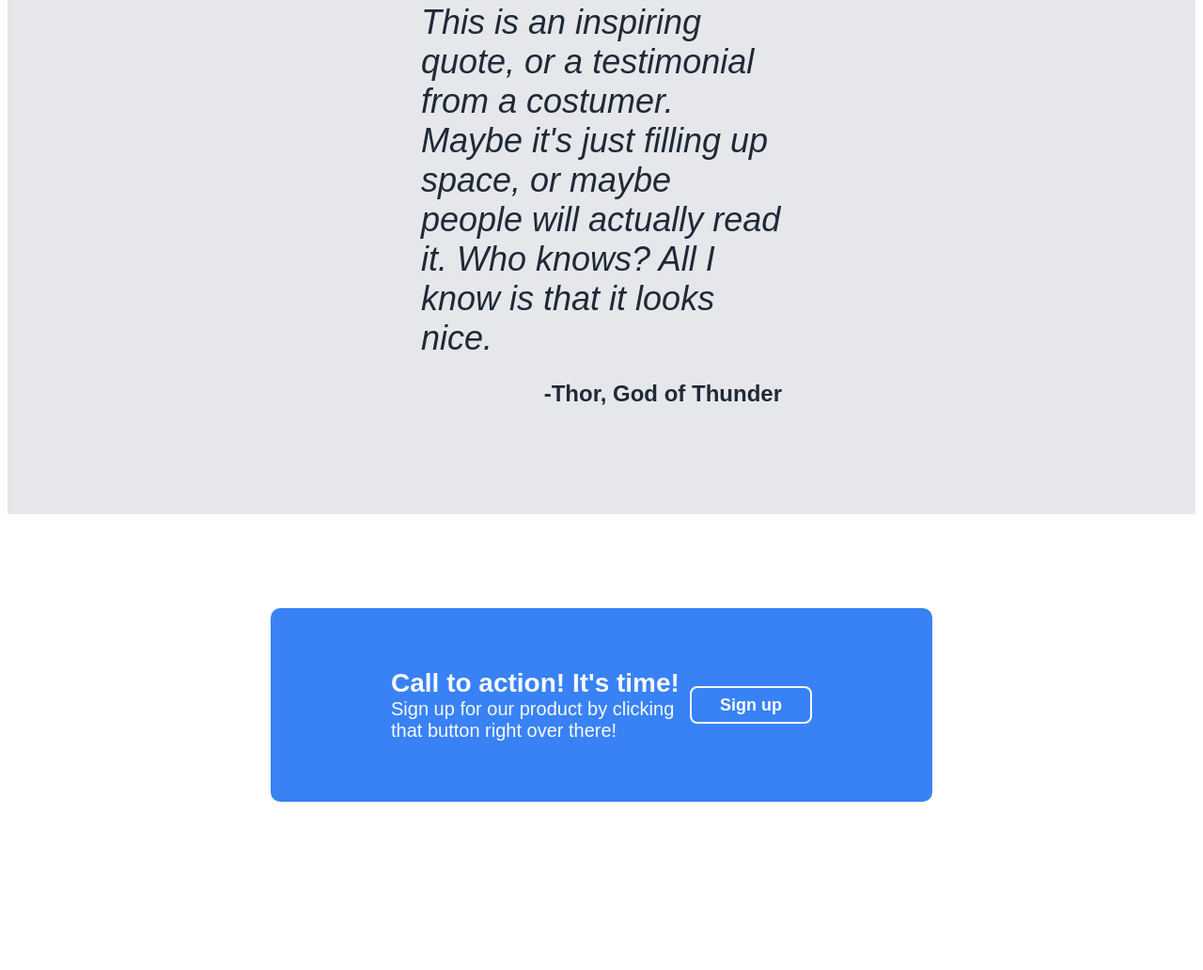
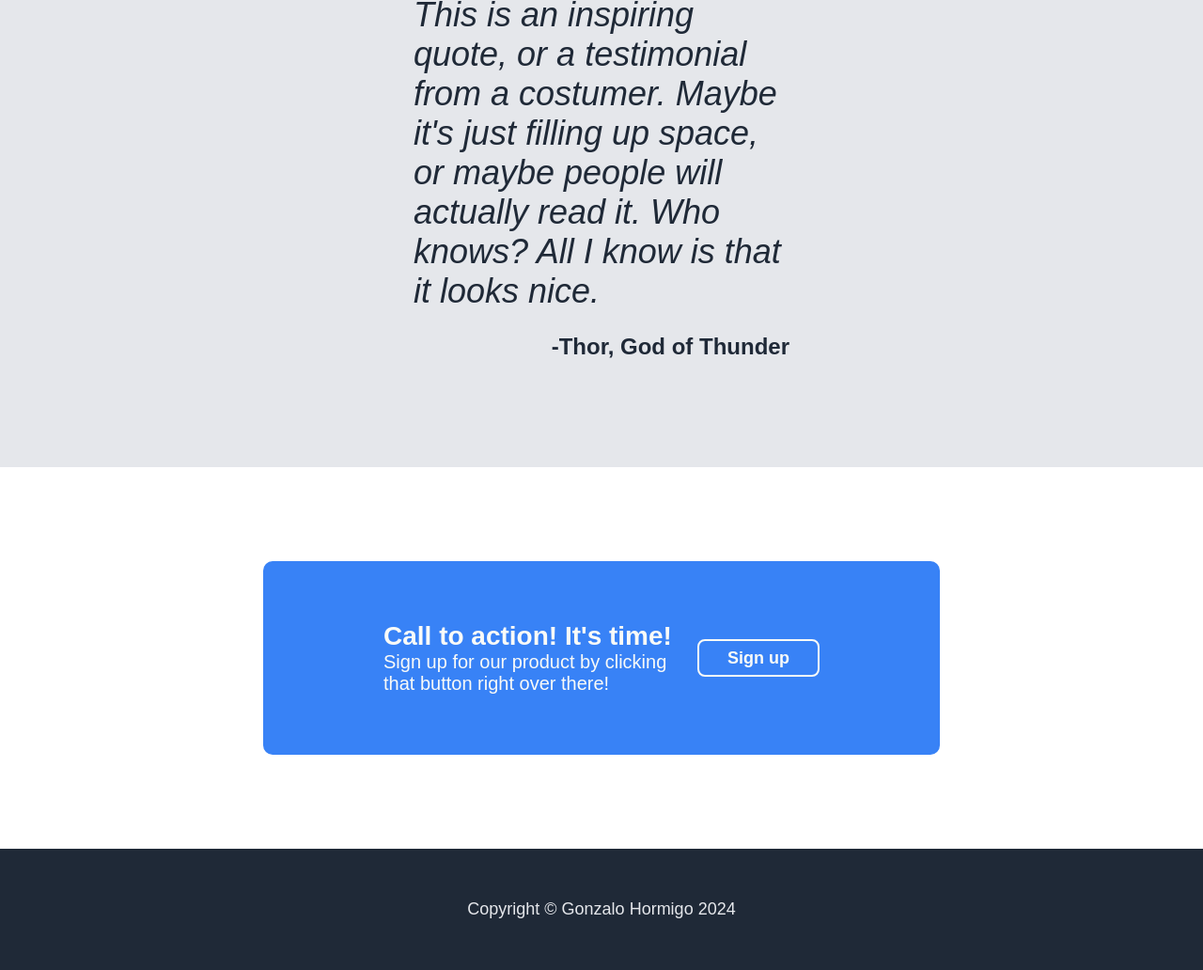
Before and after one commit to gonzoxo/landing-page, a plain HTML site: page index.html in a window 1280 px wide. Shown: the part 1247-2279 px from the top of the page at 94% size. Before the commit the page ends 2208 px from the top, so only its background shows below. Drawn offline with Linux system fonts and the light colour scheme.

Commit message:
Complete web

```diff
--- a/index.html
+++ b/index.html
@@ -68,6 +68,9 @@
         </div>
     </div>
 
+    <div class="footer">
+        <p>Copyright © Gonzalo Hormigo 2024</p>
+    </div>
 
 </body>
 
--- a/style.css
+++ b/style.css
@@ -2,6 +2,7 @@ body {
     display: flex;
     flex-direction: column;
     font-family: Arial, Helvetica, sans-serif;
+    margin: 0;
 }
 
 .section1 {
@@ -209,3 +210,11 @@ a {
     height: 40px;
     align-self: center;
 }
+
+.footer {
+    background-color: #1F2937;
+    color: #E5E7EB;
+    font-size: 18px;
+    text-align: center;
+    padding: 2em;
+}
```
